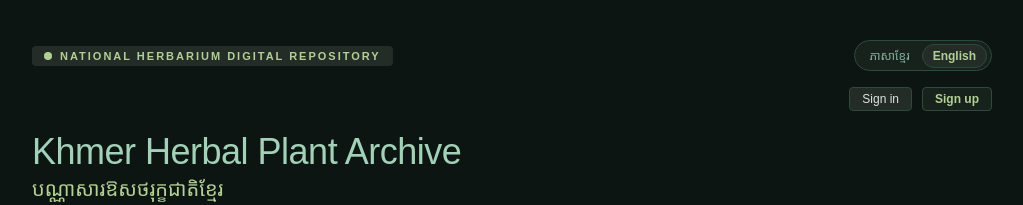
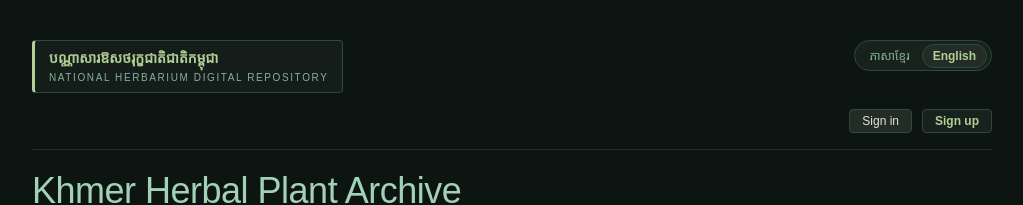
Before and after one commit to Pochhay/traditional-healing-archive, a Next.js app: page / in a window 1280 px wide. Shown: the top 205 px of the page, without its empty margins (128-1151 px from the left). Built offline with nearby package versions, Linux system fonts and the light colour scheme; no server answers; the database is empty; a web font is replaced by a local one.

Commit message:
feat(header): fixed stacked bilingual institutional plaque with left accent bar (AI-assisted)

```diff
--- a/components/HerbariumHeader.js
+++ b/components/HerbariumHeader.js
@@ -9,18 +9,20 @@ import { UI_TRANSLATIONS } from "../utils/translations.js";
 const makeStyles = (km) => ({
   header: { padding: "40px 0 20px", display: "flex", flexDirection: "column", gap: 16 },
   topRow: {
-    display: "flex", justifyContent: "space-between", alignItems: "center",
+    display: "flex", justifyContent: "space-between", alignItems: "flex-start",
     gap: 12, flexWrap: "wrap",
   },
-  badgeRow: {
-    display: "inline-flex", alignItems: "center", gap: 8,
-    backgroundColor: "#232C27", padding: "4px 12px", borderRadius: 4, width: "fit-content",
+  plaque: {
+    display: "flex", flexDirection: "column", gap: 2, width: "fit-content",
+    backgroundColor: "#141D19", border: "1px solid #2D4A3E", borderLeft: "3px solid #B2D095",
+    borderRadius: 4, padding: "8px 14px",
   },
-  pulseDot: { width: 8, height: 8, borderRadius: "50%", backgroundColor: "#B2D095" },
-  badgeText: {
-    fontSize: 11, letterSpacing: km ? 0 : 2, color: "#B2D095",
-    textTransform: km ? "none" : "uppercase", fontWeight: 600,
+  plaqueKh: { fontSize: 14, fontWeight: 600, color: "#B2D095", letterSpacing: 0, lineHeight: 1.4 },
+  plaqueEn: {
+    fontSize: 10, fontWeight: 500, color: "#86B29B",
+    letterSpacing: 1.6, textTransform: "uppercase", lineHeight: 1.3,
   },
+  divider: { borderTop: "1px solid #232C27" },
   title: { fontSize: 36, fontWeight: 500, color: "#A3D1B8", margin: "4px 0 2px", letterSpacing: km ? 0 : -0.5 },
   titleKhmer: { fontSize: 20, color: "#B2D095", fontWeight: 500, margin: "0 0 10px" },
   desc: { fontSize: 15, color: "#C1C8C2", lineHeight: 1.7, margin: 0 },
@@ -45,15 +47,14 @@ export default function HerbariumHeader({ lang: langProp, onToggleLang }) {
   return (
     <header style={styles.header}>
       <div style={styles.topRow}>
-        <div style={styles.badgeRow}>
-          <span style={styles.pulseDot} />
-          <span style={styles.badgeText}>{t.badge}</span>
+        <div style={styles.plaque}>
+          <span style={styles.plaqueKh}>{UI_TRANSLATIONS.km.badge}</span>
+          <span style={styles.plaqueEn}>{UI_TRANSLATIONS.en.badge}</span>
         </div>
         <LanguageToggle lang={lang} onToggle={onToggleLang} />
       </div>
-      <div style={styles.authRow}>
-        <AuthNav />
-      </div>
+      <div style={styles.authRow}><AuthNav /></div>
+      <div style={styles.divider} />
       <div>
         <h1 style={styles.title}>{lang === "km" ? collection.nameKm : collection.name}</h1>
         <p style={styles.titleKhmer}>{lang === "km" ? collection.name : collection.nameKm}</p>
```
